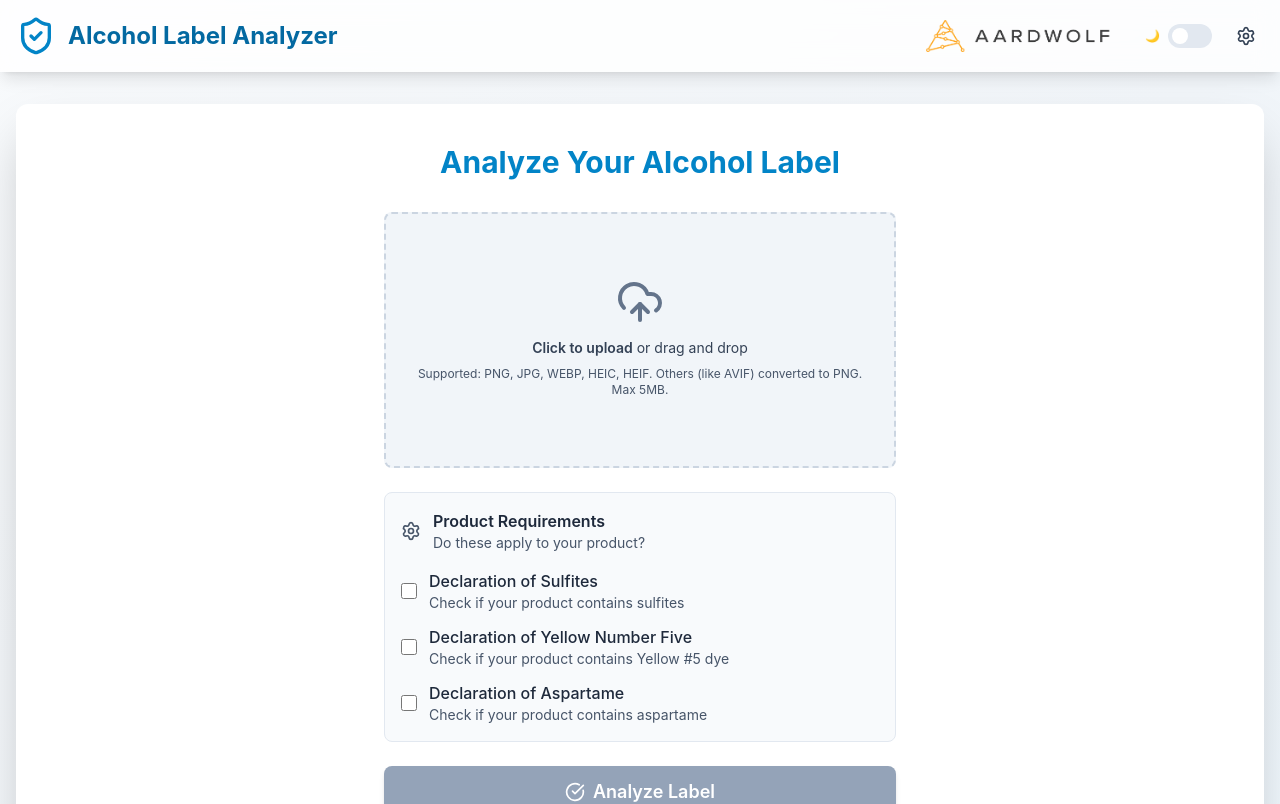
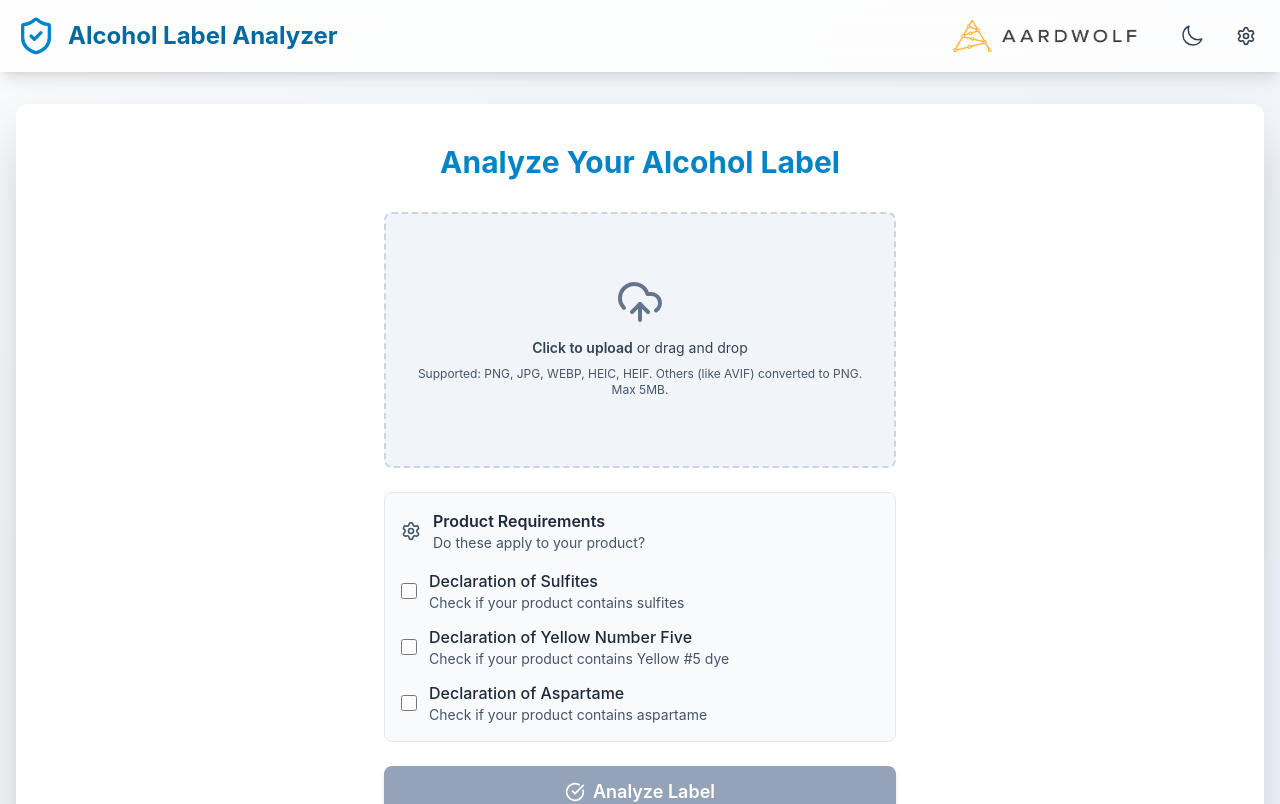
Before and after one commit to awsoft/alcohol-label-analyzer, a React (Vite) app: page / in a window 1280 px wide. Shown: the top 804 px of the page. Built offline with nearby package versions, Linux system fonts and the light colour scheme; no server answers.

Commit message:
Refactor Header component: replace theme toggle switch with a button featuring icons for light and dark modes, enhancing accessibility and user experience.

```diff
--- a/components/Header.tsx
+++ b/components/Header.tsx
@@ -66,27 +66,27 @@
             />
           </a>
 
-          {/* Theme Toggle Switch */}
-          <div className="flex items-center space-x-2">
-            <span className={`text-xs ${isDarkMode ? 'text-slate-400' : 'text-slate-600'}`}>
-              {isDarkMode ? '☀️' : '🌙'}
-            </span>
-            <button
-              onClick={toggleTheme}
-              className={`relative inline-flex h-6 w-11 items-center rounded-full transition-colors duration-200 focus:outline-none focus-visible:ring-2 focus-visible:ring-sky-500 ${
-                isDarkMode
-                  ? 'bg-sky-600'
-                  : 'bg-slate-200'
-              }`}
-              aria-label={`Switch to ${isDarkMode ? 'Light' : 'Dark'} Mode`}
-            >
-              <span
-                className={`inline-block h-4 w-4 transform rounded-full bg-white transition-transform duration-200 ${
-                  isDarkMode ? 'translate-x-6' : 'translate-x-1'
-                }`}
-              />
-            </button>
-          </div>
+          {/* Theme Toggle Button */}
+          <button
+            onClick={(e) => {
+              toggleTheme();
+              e.currentTarget.blur();
+            }}
+            className="p-2 rounded-lg hover:bg-slate-200 dark:hover:bg-slate-600 transition-all duration-200 focus:outline-none focus-visible:ring-2 focus-visible:ring-sky-500 active:scale-95"
+            aria-label={`Switch to ${isDarkMode ? 'light' : 'dark'} mode`}
+          >
+            {isDarkMode ? (
+              // Sun icon for dark mode (switch to light)
+              <svg xmlns="http://www.w3.org/2000/svg" fill="none" viewBox="0 0 24 24" strokeWidth={1.5} stroke="currentColor" className="w-6 h-6 text-slate-700 dark:text-white">
+                <path strokeLinecap="round" strokeLinejoin="round" d="M12 3v2.25m6.364.386l-1.591 1.591M21 12h-2.25m-.386 6.364l-1.591-1.591M12 18.75V21m-4.773-4.227l-1.591 1.591M5.25 12H3m4.227-4.773L5.636 5.636M15.75 12a3.75 3.75 0 11-7.5 0 3.75 3.75 0 017.5 0z" />
+              </svg>
+            ) : (
+              // Moon icon for light mode (switch to dark)
+              <svg xmlns="http://www.w3.org/2000/svg" fill="none" viewBox="0 0 24 24" strokeWidth={1.5} stroke="currentColor" className="w-6 h-6 text-slate-700 dark:text-white">
+                <path strokeLinecap="round" strokeLinejoin="round" d="M21.752 15.002A9.718 9.718 0 0118 15.75c-5.385 0-9.75-4.365-9.75-9.75 0-1.33.266-2.597.748-3.752A9.753 9.753 0 003 11.25C3 16.635 7.365 21 12.75 21a9.753 9.753 0 009.002-5.998z" />
+              </svg>
+            )}
+          </button>
 
           {/* Settings Dropdown */}
           <SettingsDropdown
```
